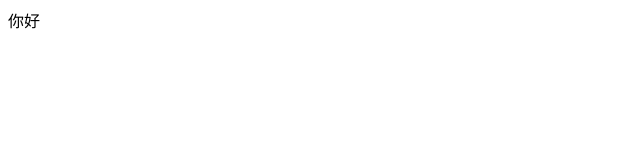
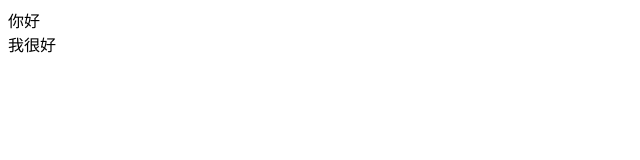
Before and after one commit to zhang-zhang-hao/project_01, a plain HTML site: page index.html in a window 1280 px wide. Shown: the full height of the page, 0-640 px from the left. Drawn offline with Linux system fonts and the light colour scheme.

Commit message:
已修改

```diff
--- a/index.html
+++ b/index.html
@@ -7,5 +7,7 @@
 </head>
 <body>
     你好
+    <br/>
+    我很好
 </body>
 </html>
```
